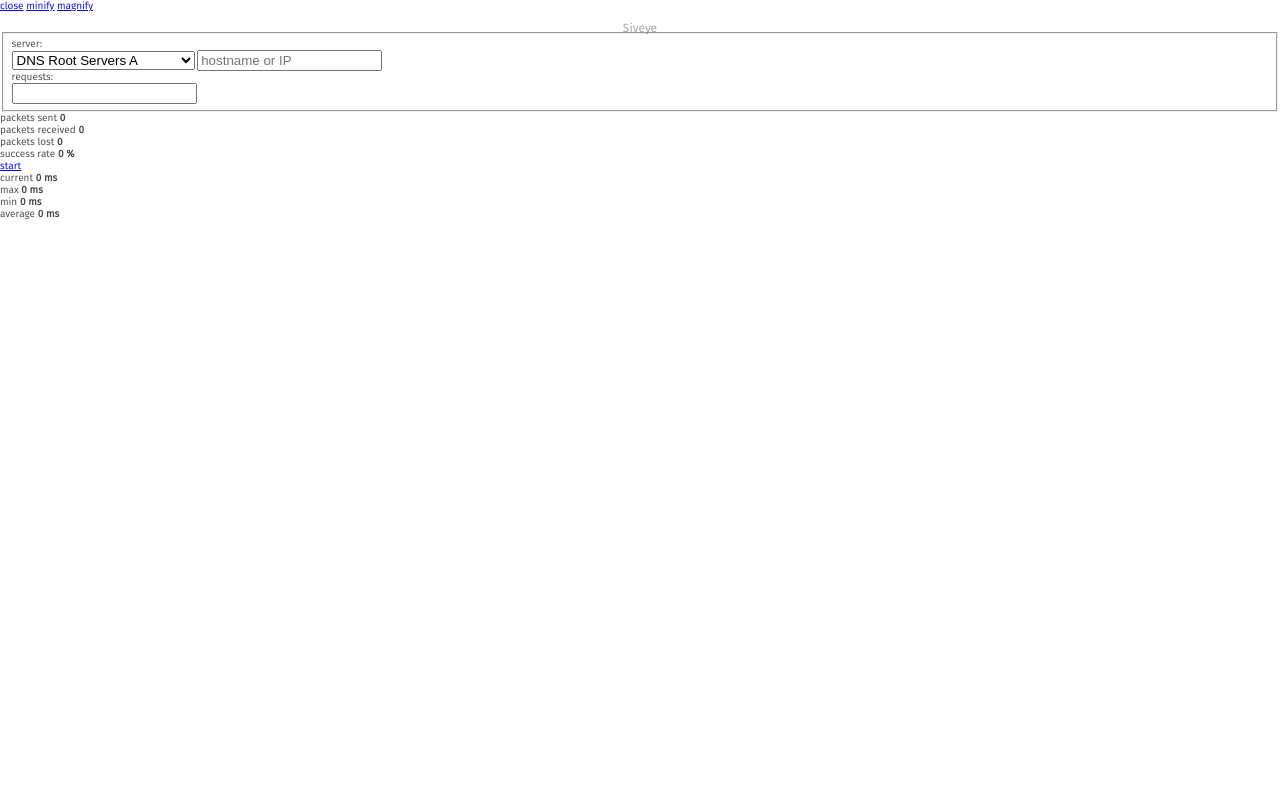
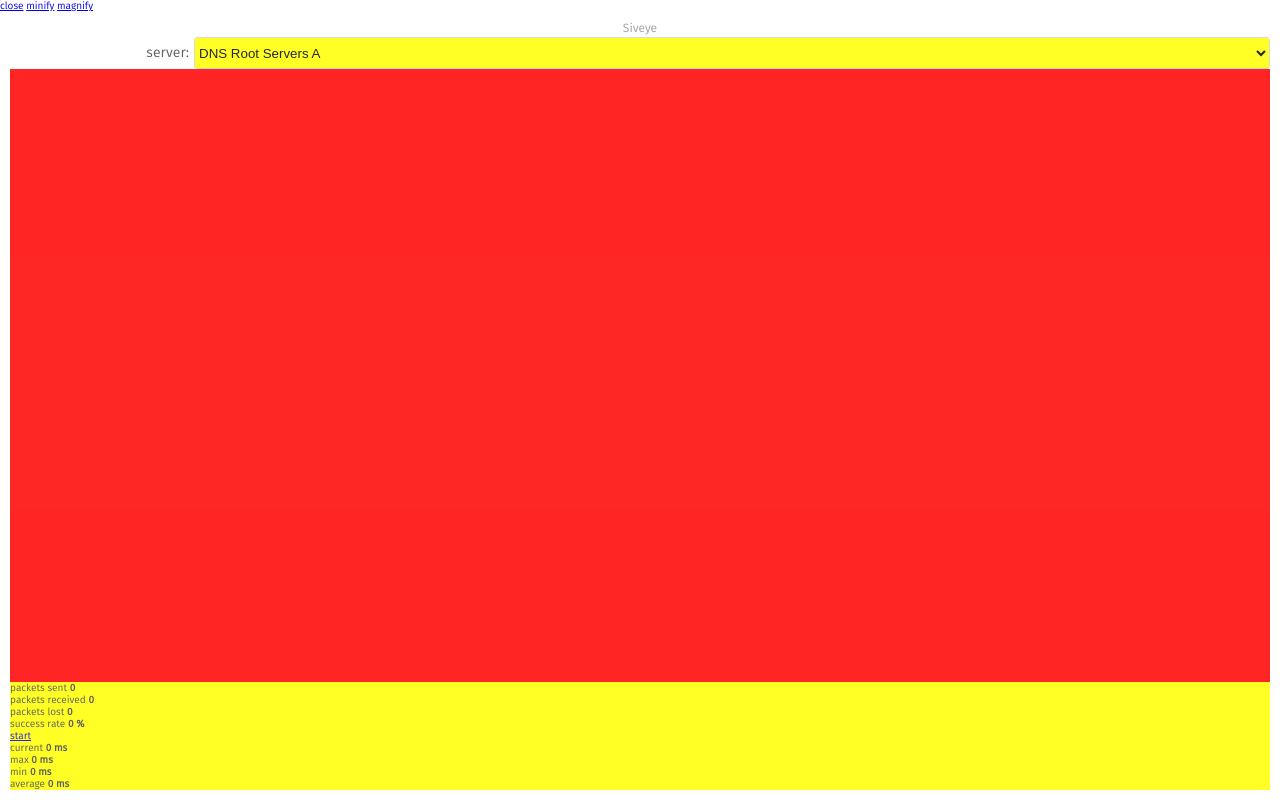
Before and after one commit to siveye/siveye, an Electron app: page app.html in a window 1280 px wide. Drawn offline with nearby package versions, Linux system fonts and the light colour scheme; no server answers.

Commit message:
Basic uncomplete code
(commit before formatting computer)

```diff
--- a/app.html
+++ b/app.html
@@ -15,8 +15,9 @@
             </div>
             <h1>Siveye</h1>
         </header>
+        <main>
             <form action="javascript:void(0);">
-            <fieldset class="main-parameters">
+                <fieldset>
                     <div class="server-selection">
                         <label for="server-selector">server:</label>
                         <div class="holder">
@@ -30,12 +31,6 @@
                                 <option value="127.0.0.1">Localhost</option>
                             </select>
                             <input id="server-input" type="text" placeholder="hostname or IP" />
-                    </div>
-                </div>
-                <div class="amount-selection">
-                    <label for="amount-selector">requests:</label>
-                    <div class="holder">
-                        <input id="amount-input" type="number" min="0" />
                         </div>
                     </div>
                 </fieldset>
@@ -88,6 +83,7 @@
                     </div>
                 </div>
             </div>
+        </main>
 
         <script>require( "./js/main.js" );</script>
     </body>
--- a/css/styles.css
+++ b/css/styles.css
@@ -252,3 +252,80 @@ header h1 {
 .enabled h1 {
     opacity: 1;
 }
+
+main {
+    display: flex;
+    flex: 1;
+    flex-direction: column;
+    padding: 5px 10px 10px;
+    opacity: .85;
+}
+
+.enabled main {
+    opacity: 1;
+}
+
+/* -- form -- */
+
+form {
+    flex: 0;
+}
+
+form fieldset {
+    margin: 0;
+    padding: 0;
+    border: 0;
+}
+
+form fieldset .server-selection {
+    display: inline-flex;
+    width: 100%;
+}
+
+form fieldset .server-selection label {
+    flex: 1;
+    width: 60px;
+    font: normal 1.4rem/32px FiraSans, sans-serif;
+    text-align: right;
+    vertical-align: middle;
+}
+
+form fieldset .server-selection .holder {
+    flex: 6;
+    position: relative;
+    margin-left: 5px;
+    border: 1px solid #d3d3d3;
+    border-radius: 3px;
+    font: normal 1.4rem/1 FiraMono, monospace;
+    color: #444;
+    text-align: left;
+    vertical-align: middle;
+}
+
+form fieldset .server-selection .holder select {
+    display: block;
+    width: 100%;
+    height: 30px;
+    line-height: 1;
+    background: yellow;
+    border: 0;
+    border-radius: 0;
+}
+
+form fieldset .server-selection .holder input {
+    display: none;
+}
+
+/* -- graph -- */
+
+.graphs {
+    flex: auto;
+    background: red;
+}
+
+/* -- results -- */
+
+.results {
+    flex: 0;
+    background: yellow;
+}
--- a/js/main.js
+++ b/js/main.js
@@ -51,8 +51,6 @@ fInitDom = function() {
         return ( oCurrentWindow.isMaximized() ? oCurrentWindow.unmaximize() : oCurrentWindow.maximize() ) && false;
     } );
 
-    console.log( "DOM is ready." );
-
     oCurrentWindow.show();
 };
 
```
Lines whose indentation alone changed are shown as unchanged.
